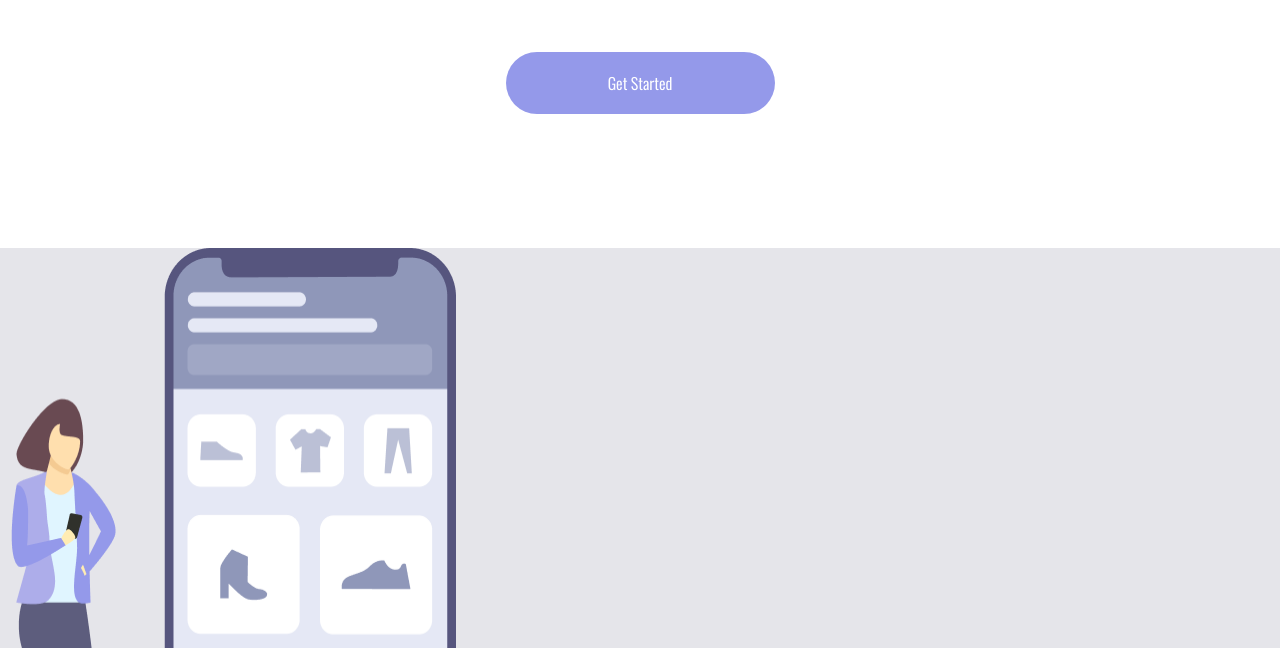
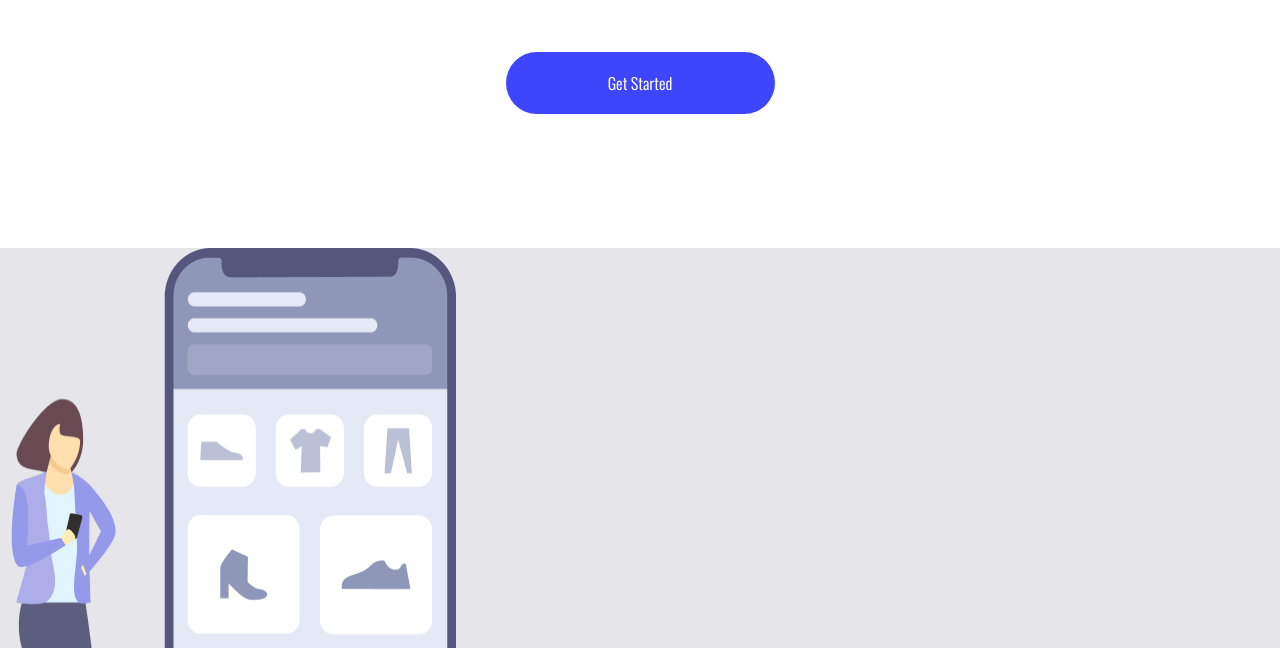
Before and after one commit to CarlinhosGCR/Easy-Shopping-DevClub, a plain HTML site: page index.html in a window 1280 px wide. Shown: the part 152-800 px from the top of the page. Drawn offline with nearby package versions, Linux system fonts and the light colour scheme.

Commit message:
aleração no título e na cor do button

```diff
--- a/Easy _Shopping.CSS
+++ b/Easy _Shopping.CSS
@@ -81,7 +81,7 @@ p {
 
 button {
     color: rgb(255, 255, 255);
-    background: #9499EA;
+    background: #3d46fa;
     width: 269px;
     height: 62px;
     border-radius: 50px;
--- a/index.html
+++ b/index.html
@@ -4,7 +4,7 @@
 <head>
     <meta charset="UTF-8">
     <meta name="viewport" content="width=device-width, initial-scale=1.0">
-    <title>Easy Shopping</title>
+    <title>Easy acquisition</title>
     <link rel="stylesheet" href="Easy _Shopping.CSS">
     <link rel="preconnect" href="https://fonts.googleapis.com">
     <link rel="preconnect" href="https://fonts.gstatic.com" crossorigin>
```
